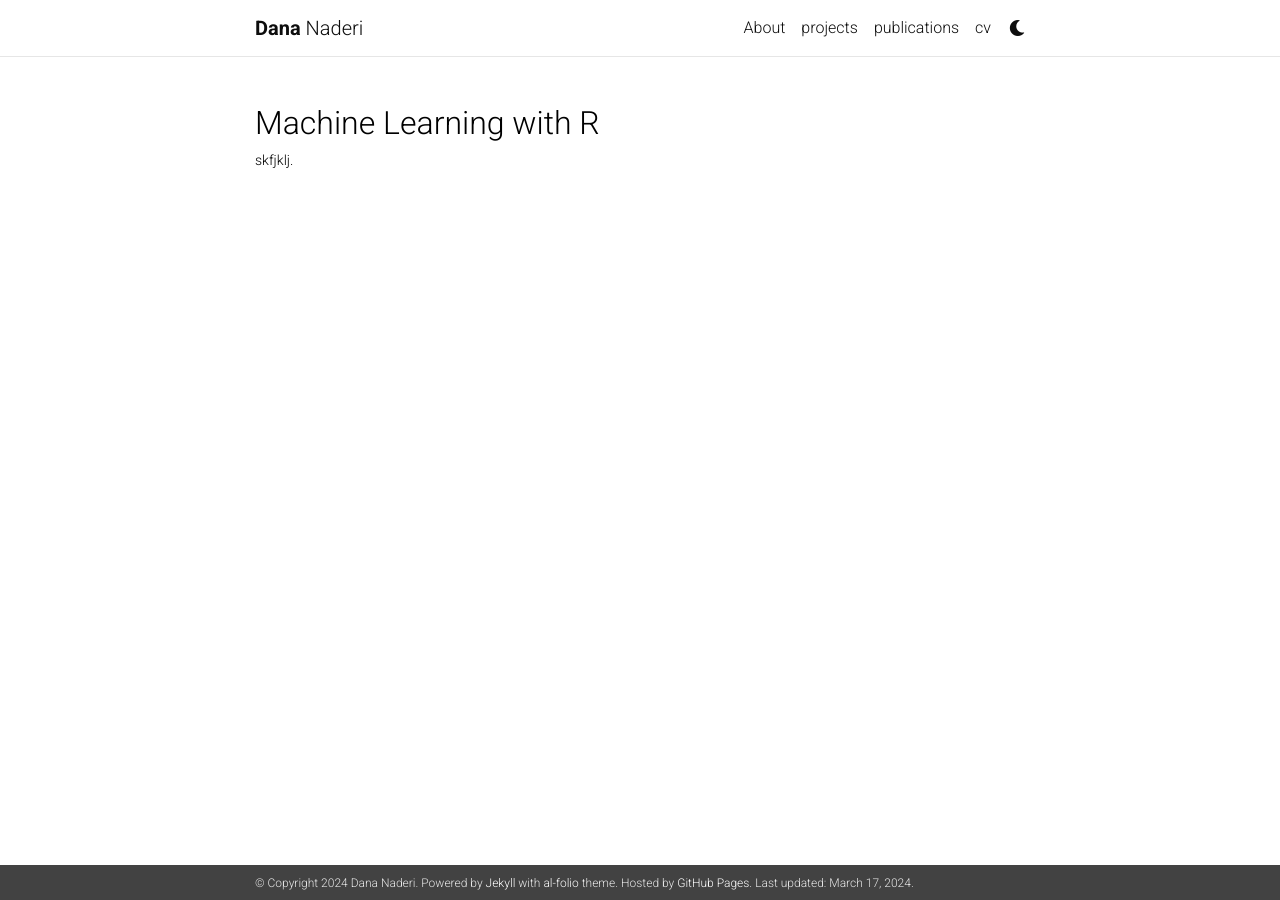
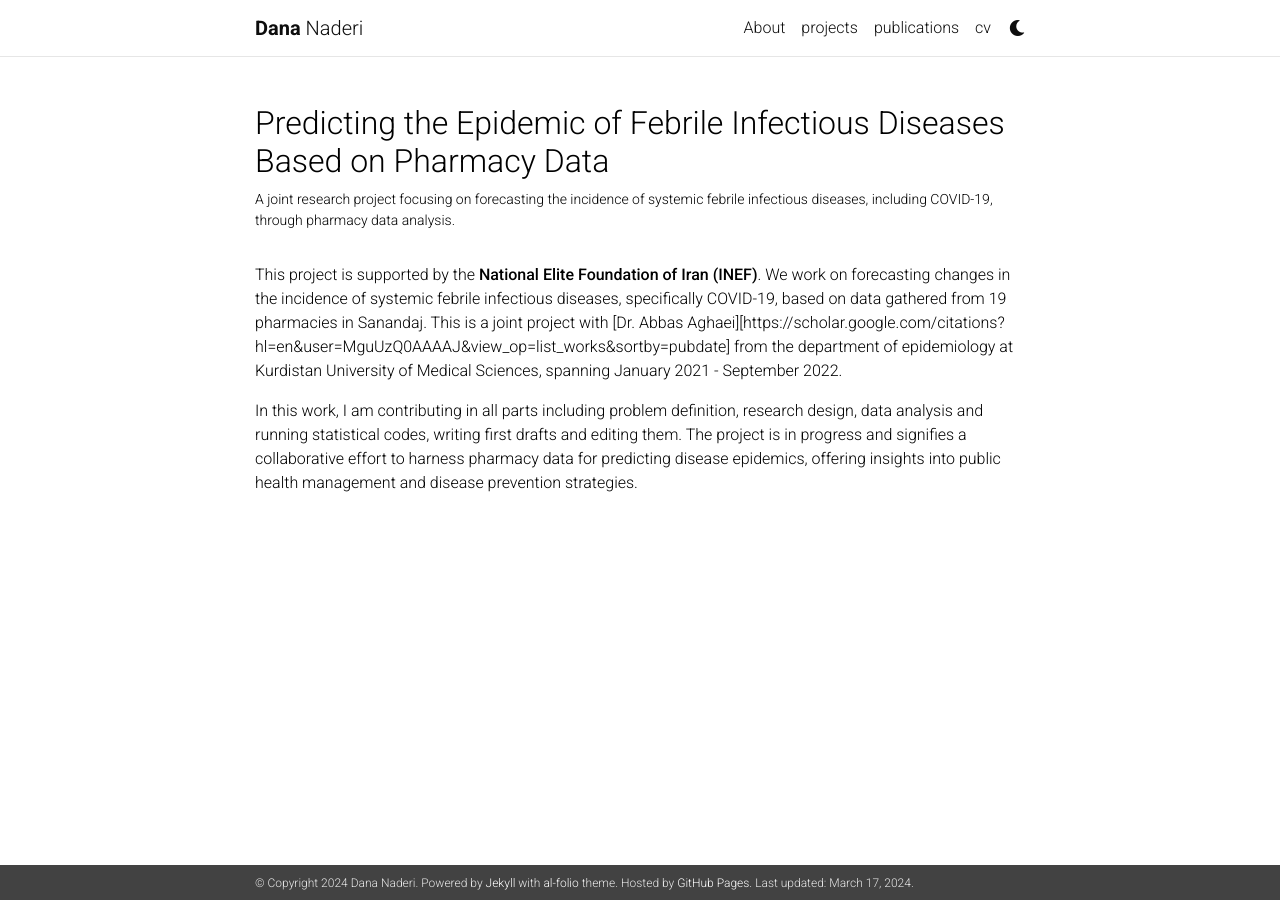
Before and after one commit to navidsharifi/navidsharifi.github.io, a Jekyll site: the page built from _projects/01_shorebird_incubation.md, in a window 1280 px wide. Built offline with Jekyll 4.4.1, drawn with Linux system fonts in a browser that asks for light colours; comment, search, counter and statistics services are not loaded; a style sheet for code colours, icons or effects is not loaded.

Commit message:
Update 01_shorebird_incubation.md

```diff
--- a/_projects/01_shorebird_incubation.md
+++ b/_projects/01_shorebird_incubation.md
@@ -1,8 +1,11 @@
 ---
 layout: page
-title: Machine Learning with R
-description: skfjklj.
+title: Predicting the Epidemic of Febrile Infectious Diseases Based on Pharmacy Data
+description: A joint research project focusing on forecasting the incidence of systemic febrile infectious diseases, including COVID-19, through pharmacy data analysis.
 img: assets/img/sesa_inc.jpg
 importance: 1
 category: data science
 ---
+This project is supported by the **National Elite Foundation of Iran (INEF)**. We work on forecasting changes in the incidence of systemic febrile infectious diseases, specifically COVID-19, based on data gathered from 19 pharmacies in Sanandaj. This is a joint project with [Dr. Abbas Aghaei][https://scholar.google.com/citations?hl=en&user=MguUzQ0AAAAJ&view_op=list_works&sortby=pubdate] from the department of epidemiology at Kurdistan University of Medical Sciences, spanning January 2021 - September 2022.
+
+In this work, I am contributing in all parts including problem definition, research design, data analysis and running statistical codes, writing first drafts and editing them. The project is in progress and signifies a collaborative effort to harness pharmacy data for predicting disease epidemics, offering insights into public health management and disease prevention strategies.
```
